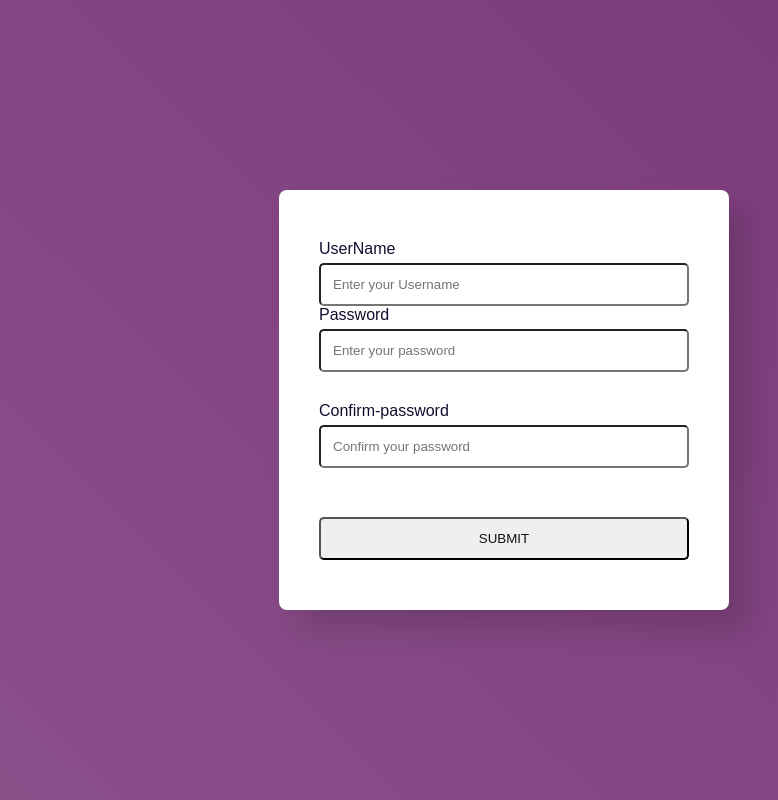
After one commit to Yaminikrishna24/Vcube-onlineExam, a Django app: page /change_password/1 in a window 1280 px wide. The commit adds this page. Shown: the whole page, without its empty margins (136-914 px from the left). Run offline with Django 4.2, Linux system fonts and the light colour scheme.

Commit message:
Phase-1 completed

```diff
--- a/WeeklyTest/Admin/urls.py
+++ b/WeeklyTest/Admin/urls.py
@@ -7,4 +7,5 @@ urlpatterns = [
     path('userRequest',views.UserRequest,name='userRequest'),
 
 
+
 ]
--- a/WeeklyTest/Registereddetails/forms.py
+++ b/WeeklyTest/Registereddetails/forms.py
@@ -15,18 +15,18 @@ Gender_choices = (
 class RegisterForm(ModelForm):
     class Meta:
         model = userdetails
-        fields = ('First_name','Last_name','Gender','Email','Phone','Course','Batch')
+        fields = ('First_name','Last_name','Username','Gender','Email','Phone','Course','Batch',)
 
 
     def __init__(self,*args,**kwargs):
         super().__init__(*args,**kwargs)
         self.fields['Batch'].queryset=Batch.objects.none()
 
-        '''if 'Course' in self.data:
+        if 'Course' in self.data:
             try:
                 Course_id =int(self.data.get('Course'))
-                self.fields['Batch_name'].queryset = Batch.objects.filter(Course_id=Course_id).order_by('Batch_name')
+                self.fields['Batch'].queryset = Batch.objects.filter(course_id=Course_id).order_by('Batch_name')
             except(ValueError,TypeError):
                 pass
         elif self.instance.pk:
-            self.fields['Batch_name'].queryset = self.instance.Course.Batch_set.order_by('Batch_name')'''
+            self.fields['Batch'].queryset = self.instance.Course.Batch_set.order_by('Batch_name')
--- a/WeeklyTest/Registereddetails/models.py
+++ b/WeeklyTest/Registereddetails/models.py
@@ -11,7 +11,6 @@ class Gender(models.Model):
 
 class Course(models.Model):
 
-
     name = models.CharField(max_length=30)
 
     def __str__(self):
@@ -19,7 +18,7 @@ class Course(models.Model):
 
 
 class Batch(models.Model):
-
+    Batch_id = models.IntegerField(primary_key=True)
     Batch_name = models.CharField(max_length=30)
     course = models.ForeignKey(Course,on_delete=models.CASCADE)
 
@@ -30,9 +29,10 @@ class Batch(models.Model):
 class userdetails(models.Model):
     First_name = models.CharField(max_length=20)
     Last_name = models.CharField(max_length=20)
+    Username = models.CharField(max_length=20,default='null',unique=True)
     Gender = models.ForeignKey(Gender,on_delete=models.CASCADE,null=True)
     Email = models.EmailField()
-    Phone = models.IntegerField()
+    Phone = models.CharField(max_length=10)
     Course = models.ForeignKey(Course,on_delete=models.CASCADE)
     Batch = models.ForeignKey(Batch,on_delete=models.CASCADE)
     Status = models.CharField(max_length=20,default='pending')
--- a/WeeklyTest/Registereddetails/urls.py
+++ b/WeeklyTest/Registereddetails/urls.py
@@ -6,6 +6,8 @@ urlpatterns = [
 
     path('register',views.register,name='register'),
     path('',views.login,name='login'),
+    path('forget_password',views.forget_password,name='forget_password'),
+    path('change_password/<token>',views.change_password,name='change_password'),
     path('ajax/load-batches/', views.load_batches, name='ajax_load_batches'),
     path('success', views.success, name="success"),
 
--- a/WeeklyTest/Registereddetails/views.py
+++ b/WeeklyTest/Registereddetails/views.py
@@ -7,22 +7,79 @@ from django.contrib.auth.models import auth, User
 from django.template.loader import render_to_string
 from django.core.mail import EmailMessage
 from django.conf import settings
+from django.contrib.auth import authenticate,login
+import uuid
+from .forget_password_mail import send_forget_password_mail
 
 
 # Create your views here.
 
 def login(request):
+    if request.method == 'POST':
+        user_name = request.POST['uname']
+        password = request.POST['password']
+        user = authenticate(request,username=user_name,password=password)
+        if user is not None:
+            #login(request,user)
+            if user.is_superuser:
+                messages.info(request, f"You are now logged in as {user_name}.")
+                return redirect('Admin/userRequest')
+
+
+            else:
+                messages.info(request, f"You are now logged in as {user_name}.")
+                return render(request,'student/home.html')
+        else:
+            messages.info(request,'Enter Valid Username and Password')
     return render(request,'Registereddetails/Login.html')
 
+def forget_password(request):
+    if request.method == "POST":
+        username = request.POST['username']
+        if not User.objects.filter(username=username).first():
+            messages.success(request,"No user found with this username")
+            return redirect('forget_password')
+        user_obj = User.objects.get(username=username)
+        print(user_obj.email)
+        recipient_list = [user_obj.email,]
+
+        token = str(uuid.uuid4())
+        email = EmailMessage(
+                            'Your Forget Password Link',
+                            f'Hi,click on the link to reset your Password http://127.0.0.1:8000/change_password/{token}',
+                            settings.EMAIL_HOST_USER,
+                            recipient_list)
+        email.fail_silently = False
+        email.send()
+        #send_forget_password_mail(user_obj.email,token)
+        messages.success(request,"An Email sent")
+        return redirect('forget_password')
+    return render(request,'Registereddetails/forget_password.html')
+
+
+def change_password(request,token):
+    if request.method == 'POST':
+        username = request.POST['username']
+        password = request.POST['password']
+        update_password = User.objects.get(username=username)
+        update_password.set_password(password)
+        update_password.save()
+        messages.success(request,"Password Updated,Please Login")
+        return redirect('login')
+    return render(request,"Registereddetails/change_password.html")
 
 def register(request):
     context={}
     rform=RegisterForm
     context['form']=rform
     if request.method == 'POST':
+        #request.POST['Batch'] = int(request.POST['Batch'])
         obj = RegisterForm(request.POST)
+        #print(request.POST)
         if obj.is_valid():
             obj.save()
+        #print(obj.errors)
+
         template = render_to_string('Admin/admin_email_template.html',{'name':request.POST['First_name']})
         email = EmailMessage(
             'Student request to Account Approval',
--- a/WeeklyTest/Templates/Registereddetails/Login.html
+++ b/WeeklyTest/Templates/Registereddetails/Login.html
@@ -22,11 +22,11 @@
         <div class="form">
             <form class="action"action="" method="post">
                 {% csrf_token %}
-            <input type="text" class="text" placeholder="Enter Your Email"><br>
-            <input type="password" class="text" placeholder="Enter your Password"><br>
+            <input type="text" class="text" placeholder="Enter Your Email"name='uname'><br>
+            <input type="password" class="text" placeholder="Enter your Password" name='password'><br>
             <button type="submit" >Log In</button>
         </form>
-            <p><a href="#"> forgot password? </a></p>
+            <p><a href="{% url 'forget_password' %}"> forgot password? </a></p>
             <div class="btn">
                 <button><a href="{% url 'register' %}">Create New Account</a></button>
             </div>
--- /dev/null
+++ b/WeeklyTest/Templates/Registereddetails/change_password.html
@@ -0,0 +1,48 @@
+{% load static %}
+<!DOCTYPE html>
+<html lang="en">
+<head>
+    <meta charset="UTF-8">
+    <meta http-equiv="X-UA-Compatible" content="IE=edge">
+    <meta name="viewport" content="width=device-width, initial-scale=1.0">
+    <title>Change Password</title>
+    <link rel="stylesheet" href="{% static 'Css/change_password.css' %}">
+</head>
+<body>
+   <form action="change_password" method="post">
+    {% csrf_token %}
+    <label for="username">UserName</label>
+    <input type="text" id="user"name='username' placeholder="Enter your Username">
+    <label for="password">Password</label>
+    <input type="password" id="password" name="password" placeholder="Enter your password">
+    <label for="confirm-password">Confirm-password</label>
+    <input type="password" id="confirm-password" name="confirm-password" placeholder="Confirm your password">
+    <p id="message"></p>
+    <input type="submit" onclick="checkpassword()" value="SUBMIT"/>
+
+   </form>
+
+   <script>
+    function checkpassword(){
+        let password = document.getElementById("password").value;
+        let confirmpassword = document.getElementById("confirm-password").value;
+        console.log(password,confirmpassword);
+        let message = document.getElementById("message");
+        if(password.length != 0){
+            if(password == confirmpassword){
+                message.textContent="password match";
+            }
+            else{
+                message.textContent="password don't match";
+                message.style.backgroundColor="#ff4d4d";
+            }
+        }
+    else {
+            alert("password can't be empty!");
+            message.textContent="";
+        }
+
+    }
+   </script>
+</body>
+</html>
--- a/WeeklyTest/WeeklyTest/settings.py
+++ b/WeeklyTest/WeeklyTest/settings.py
@@ -11,7 +11,7 @@ https://docs.djangoproject.com/en/4.1/ref/settings/
 """
 
 from pathlib import Path
-import mysql.connector
+
 import os
 
 # Build paths inside the project like this: BASE_DIR / 'subdir'.
@@ -42,6 +42,7 @@ INSTALLED_APPS = [
     'student',
     'Registereddetails',
     'Admin',
+
 ]
 
 MIDDLEWARE = [
--- a/WeeklyTest/WeeklyTest/urls.py
+++ b/WeeklyTest/WeeklyTest/urls.py
@@ -25,6 +25,7 @@ urlpatterns =[
     path('student/',include('student.urls')),
     path('Admin/',include('Admin.urls')),
 
+
 ]
 
 urlpatterns += static(settings.MEDIA_URL,document_root=settings.MEDIA_ROOT)
--- /dev/null
+++ b/WeeklyTest/static/Css/change_password.css
@@ -0,0 +1,58 @@
+*,
+*:before,
+*:after{
+    padding: 0;
+    margin: 0;
+    box-sizing: border-box;
+    font-family: sans-serif;
+
+}
+body{
+    height: 100vh;
+    background: linear-gradient(45deg,#8b518b,#793779);
+
+}
+form{
+    background: #ffffff;
+    width: 450px;
+    padding: 50px 40px;
+    position: absolute;
+    transform: translate(-50%,-50%);
+    top: 50%;
+    left: 50%;
+    border-radius: 8px;
+    box-shadow: 20px 20px 30px rgba(0,0,0,0.15);
+}
+label{
+    font-weight: 500;
+    color: #101030;
+}
+input{
+    display: block;
+    width: 100%;
+    margin-top: 5px;
+    padding: 12px;
+    border-radius: 5px;
+    outline: none;
+    color: #101010;
+}
+#password{
+    margin-bottom: 30px;
+}
+input[type="button"]{
+    background-color: #7f3fff;
+    border:none;
+    color: #ffffff;
+    font-weight:500;
+    font-size: 18px;
+    letter-spacing: 1px;
+    cursor: pointer;
+    margin-top: 20px;
+}
+p{
+    font-size: 14px;
+    margin: 15px 0;
+    display: inline-block;
+    color: #ffffff;
+    padding: 5px 20px;
+}
```
Also changed, not shown: WeeklyTest/Admin/views.py (+63 -4 lines), WeeklyTest/Registereddetails/forget_password_mail.py (added, +11 -0 lines), WeeklyTest/Templates/Admin/Home.html (+92 -16 lines), WeeklyTest/Templates/Registereddetails/forget_password.html (added, +37 -0 lines), WeeklyTest/Templates/student/student_approve_mail.html (added, +13 -0 lines), WeeklyTest/static/Css/Admin_home.css (added, +39 -0 lines), WeeklyTest/Registereddetails/migrations/0001_initial.py, WeeklyTest/Registereddetails/migrations/0002_gender_alter_userdetails_gender.py (deleted), WeeklyTest/Registereddetails/migrations/0002_userdetails_username.py (added).
